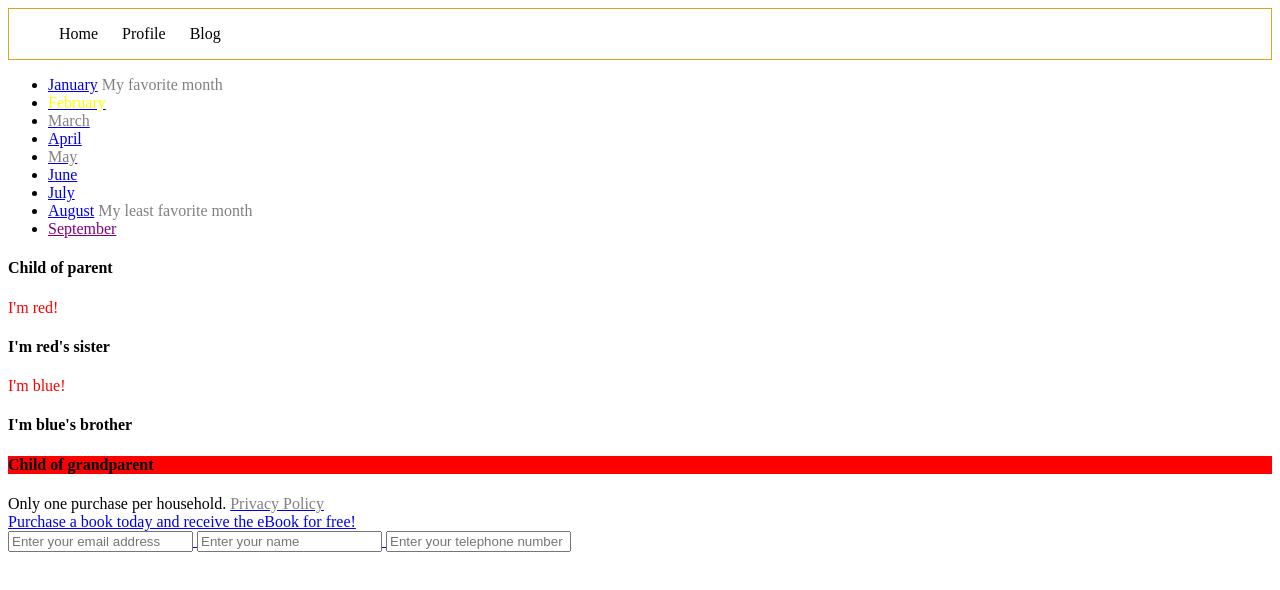
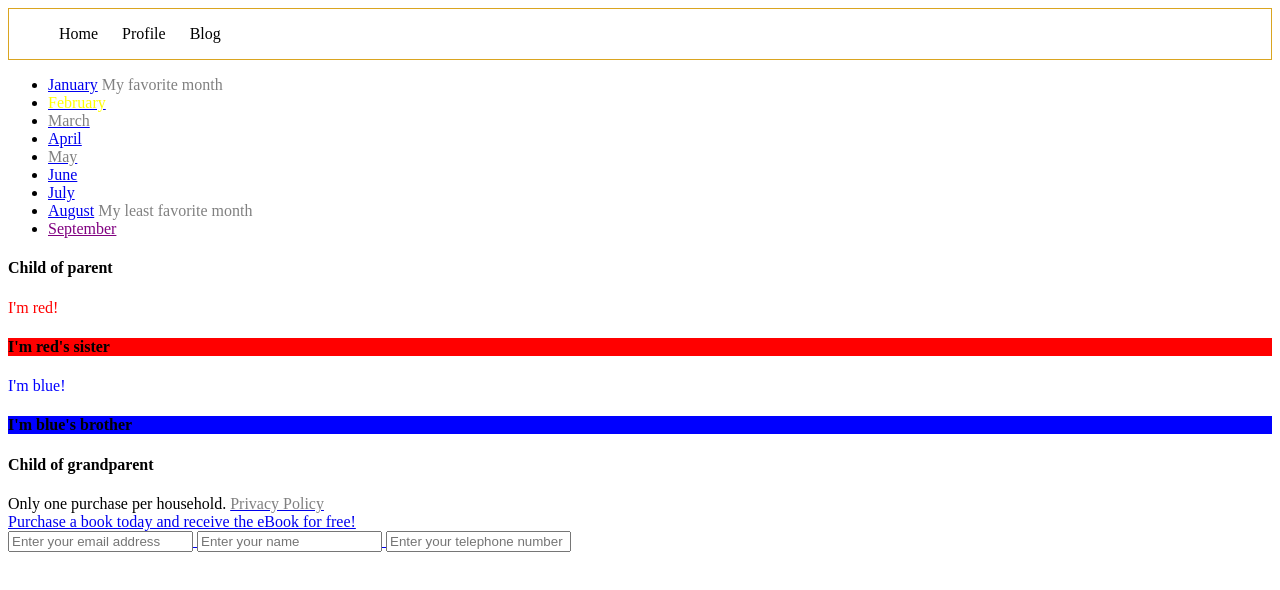
Before and after one commit to treysuiter/css-selectors, a plain HTML site: page index.html in a window 1280 px wide. Drawn offline with Linux system fonts and the light colour scheme.

Commit message:
Edit selectors.css to add colored backgrounds

```diff
--- a/selectors.css
+++ b/selectors.css
@@ -24,10 +24,14 @@ a.disabled {
     color: red;
 }
 
-.parent h4 > div {
+.parent div > h4 + div {
     color: blue;
 }
 
-.parent + h4 {
+.parent div > h4 {
     background-color: red;
 }
+
+.parent div > h4 + div + h4 {
+    background-color: blue;
+}
```
